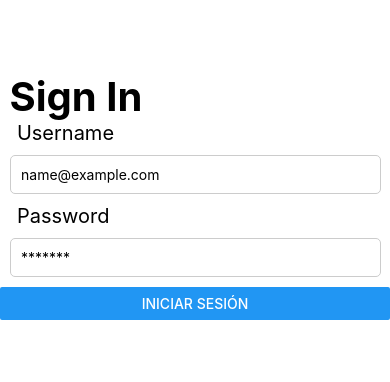
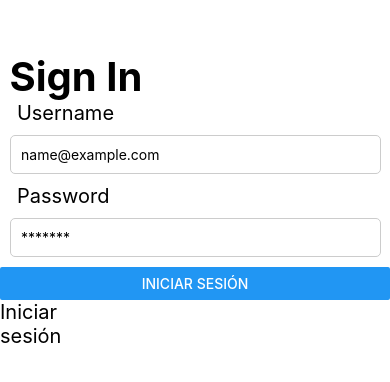
Before and after one commit to mauropzc/Gym_App, a React Native app: screen / in a window 390 px wide. Shown: the part 416-798 px from the top of the page. Built offline with nearby package versions, Linux system fonts and the light colour scheme.

Commit message:
Update login.js

```diff
--- a/screens/login.js
+++ b/screens/login.js
@@ -1,5 +1,5 @@
 import React, { useState } from 'react';
-import { StyleSheet, Text, TextInput, Button, View, Image } from 'react-native';
+import { TouchableOpacity, StyleSheet, Text, TextInput, Button, View, Image } from 'react-native';
 
 const Login = () => {
   const [username, setUsername] = useState('');
@@ -37,7 +37,10 @@ const Login = () => {
             onChangeText={setPassword}
             value={password}
         />
-        <Button style={styles.boton} title="Iniciar sesión" /*onPress={handleLogin}*/ />
+        <Button style={styles.boton} title="Iniciar sesión" onPress={handleLogin} />
+        <TouchableOpacity style={styles.boton}>
+        <Text style={styles.labels}>Iniciar sesión</Text>
+      </TouchableOpacity>
     </View>
   );
 };
@@ -61,16 +64,19 @@ const styles = StyleSheet.create({
     width: '95%',
   },
   labels: {
-    fontSize: 20
+    fontSize: 20,
   },
   logo: {
     width: '100%',
     height: '45%',
-    resizeMode: 'cover'
+    resizeMode: 'cover',
     //marginBottom: 20,
   },
   boton: {
-    width: 50
+    width: 100,
+    height: 40,
+    borderRadius: 5,
+    backgroundColor: '#fff',
   }
 });
 
```
